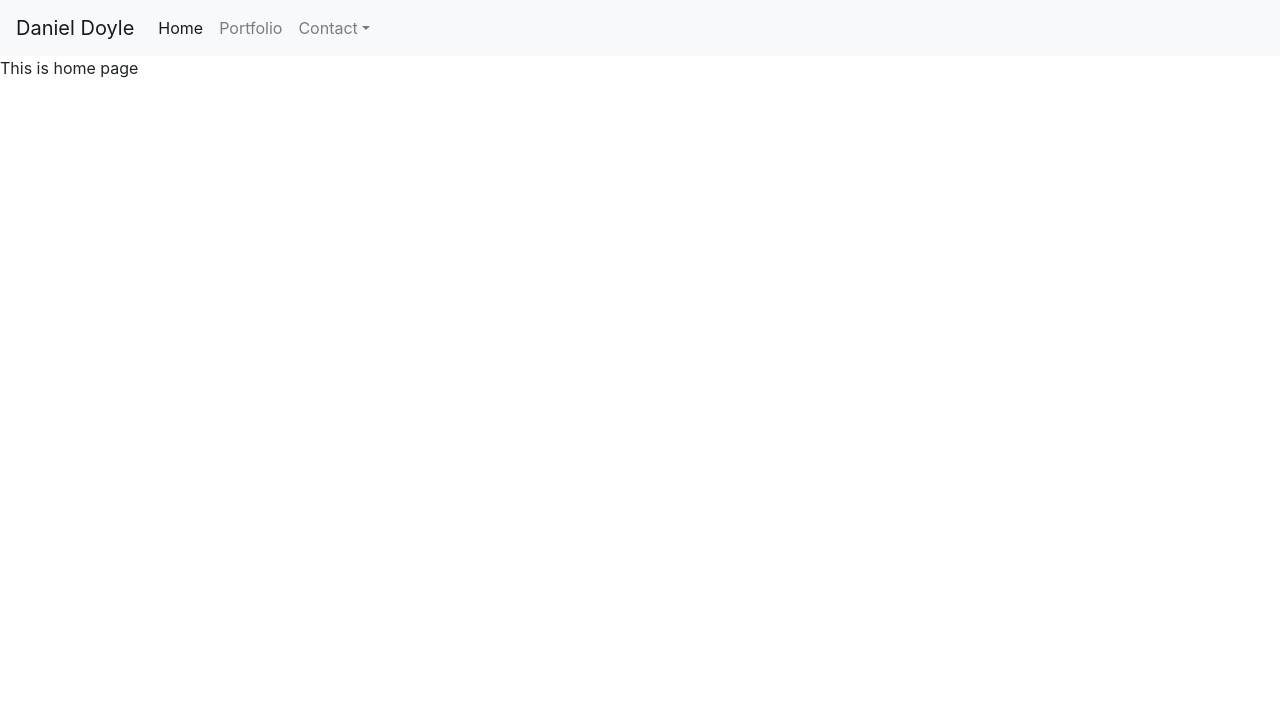
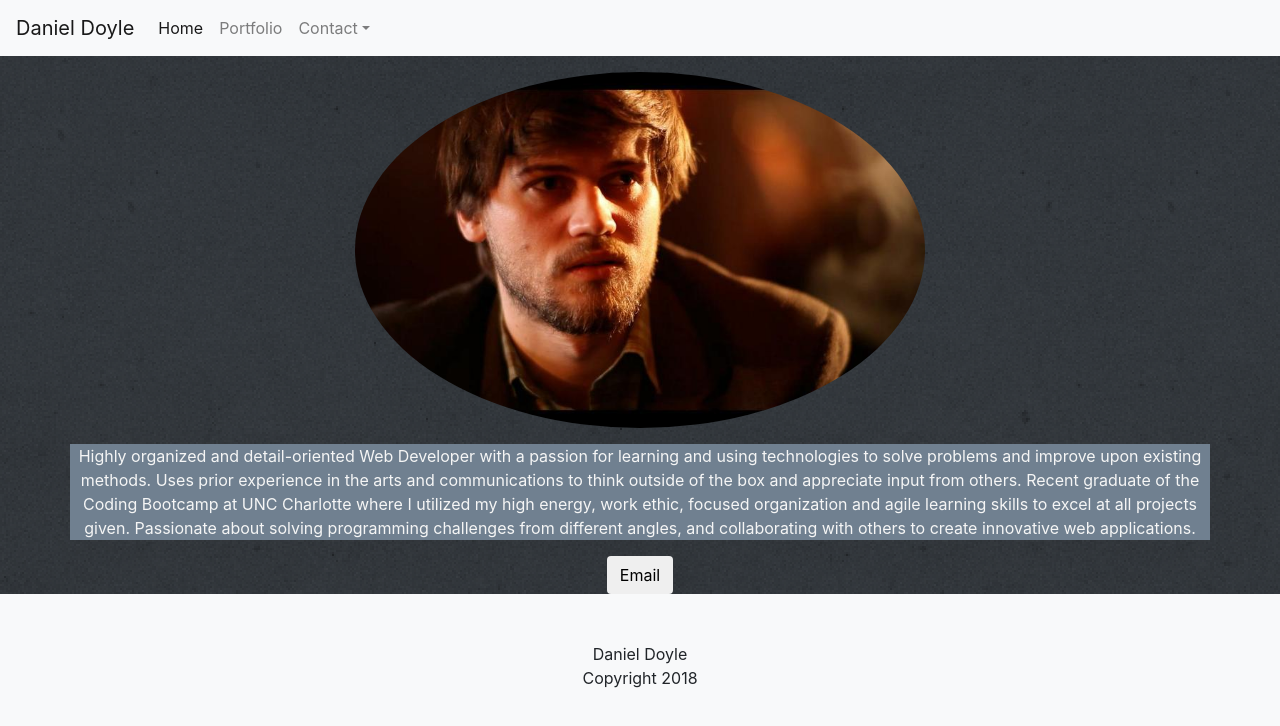
Before and after one commit to dbdoyle182/Bootstrap-Portfolio, a React (Create React App) app: page / in a window 1280 px wide. Shown: the top 726 px of the page. Built offline with nearby package versions, Linux system fonts and the light colour scheme.

Commit message:
Added homepage and minor styling

```diff
--- a/public/index.html
+++ b/public/index.html
@@ -20,6 +20,7 @@
       Learn how to configure a non-root public URL by running `npm run build`.
     -->
     <link rel="stylesheet" href="https://stackpath.bootstrapcdn.com/bootstrap/4.1.0/css/bootstrap.min.css" integrity="sha384-9gVQ4dYFwwWSjIDZnLEWnxCjeSWFphJiwGPXr1jddIhOegiu1FwO5qRGvFXOdJZ4" crossorigin="anonymous">
+    <link rel="stylesheet" type='text/css' href="style.css">
     <script src="https://code.jquery.com/jquery-3.3.1.slim.min.js" integrity="sha384-q8i/X+965DzO0rT7abK41JStQIAqVgRVzpbzo5smXKp4YfRvH+8abtTE1Pi6jizo" crossorigin="anonymous"></script>
     <script src="https://cdnjs.cloudflare.com/ajax/libs/popper.js/1.14.0/umd/popper.min.js" integrity="sha384-cs/chFZiN24E4KMATLdqdvsezGxaGsi4hLGOzlXwp5UZB1LY//20VyM2taTB4QvJ" crossorigin="anonymous"></script>
     <script src="https://stackpath.bootstrapcdn.com/bootstrap/4.1.0/js/bootstrap.min.js" integrity="sha384-uefMccjFJAIv6A+rW+L4AHf99KvxDjWSu1z9VI8SKNVmz4sk7buKt/6v9KI65qnm" crossorigin="anonymous"></script>
@@ -29,7 +30,7 @@
     <noscript>
       You need to enable JavaScript to run this app.
     </noscript>
-    <div id="root"></div>
+    <div id="root" class='body'></div>
     <!--
       This HTML file is a template.
       If you open it directly in the browser, you will see an empty page.
--- /dev/null
+++ b/public/style.css
@@ -0,0 +1,3 @@
+.body {
+    background: url('./images/background.png')
+}
--- a/src/App.js
+++ b/src/App.js
@@ -4,6 +4,8 @@ import HomePage from './pages/HomePage';
 import Portfolio from './pages/Portfolio';
 import Skills from './pages/Skills';
 import Navbar from './components/Navbar';
+import Footer from './components/Footer'
+import './App.css'
 
 
 class App extends Component {
@@ -18,6 +20,7 @@ class App extends Component {
               <Route path='/portfolio' component={Portfolio} />
               <Route path='/skills' component={Skills} />
             </Switch>
+            <Footer />
           </div>
         </Router>
 
--- a/src/components/Contact/Contact.js
+++ /dev/null
@@ -1,19 +0,0 @@
-import React from 'react';
-
-const Contact = () => (
-    <aside>
-
-    </aside>
-)
-
-export default Contact;
-
-// <a href='https://www.linkedin.com/in/daniel-doyle-b34a90ba/' target='_blank'>
-//             <img src='../../images/linkedin.png'/>
-//         </a>
-//         <a href='https://github.com/dbdoyle182' target='_blank'>
-//             <img src='../../images/github.png' />
-//         </a>
-//         <a>
-//             <img />
-//         </a>
--- /dev/null
+++ b/src/components/Footer/Footer.css
@@ -0,0 +1,3 @@
+.footer {
+    background-color: rgb(248,249,250)
+}
--- a/src/components/Footer/Footer.js
+++ b/src/components/Footer/Footer.js
@@ -0,0 +1,13 @@
+import React from 'react';
+import './Footer.css'
+
+const Footer = () => (
+    <footer className='text-center pt-5 pb-5 footer'>
+        <p>Daniel Doyle
+        <br />
+        Copyright 2018</p>
+    </footer>
+)
+
+
+export default Footer;
--- a/src/components/Footer/index.js
+++ b/src/components/Footer/index.js
@@ -0,0 +1 @@
+export { default } from './Footer.js'
--- a/src/components/Navbar/Navbar.js
+++ b/src/components/Navbar/Navbar.js
@@ -21,9 +21,9 @@ const Navbar = () => (
                 Contact
                 </a>
                 <div className="dropdown-menu" aria-labelledby="navbarDropdown">
-                <a className="dropdown-item" href="/" rel="noopener noreferrer">Github</a>
-                <a className="dropdown-item" href="/" rel="noopener noreferrer">LinkedIn</a>
-                <a className="dropdown-item" href="/" rel="noopener noreferrer">Resume</a>
+                <a className="dropdown-item" href="https://github.com/dbdoyle182" rel="noopener noreferrer">Github</a>
+                <a className="dropdown-item" href="https://www.linkedin.com/in/daniel-doyle-b34a90ba/" rel="noopener noreferrer">LinkedIn</a>
+                <a className="dropdown-item" href="https://uptowork.com/mycv/doyle" rel="noopener noreferrer">Resume</a>
                 </div>
             </li>
             </ul>
--- /dev/null
+++ b/src/pages/HomePage/HomePage.css
@@ -0,0 +1,10 @@
+.self {
+    width: 50%;
+    height: 50%;
+    border-radius: 50%
+}
+
+.info {
+    background-color: slategray;
+    color: whitesmoke
+}
--- a/src/pages/HomePage/HomePage.js
+++ b/src/pages/HomePage/HomePage.js
@@ -1,10 +1,22 @@
 import React from 'react';
-import Contact from '../../components/Contact'
+import './HomePage.css';
 
 const HomePage = () => (
-    <div>This is home page
-    <Contact />
-    </div>
+    <section className='container body'>
+        <div className='row mt-3 mb-3'>
+            <img src='../../../../images/me.jpg' className='mx-auto self'/>
+        </div>
+        <div className='row'>
+            <p className='text-center info'>
+            Highly organized and detail-oriented Web Developer with a passion for learning and using technologies to solve problems and improve upon existing methods. Uses  prior experience in the arts and communications to think outside of the box and appreciate input from others. Recent graduate of the Coding Bootcamp at UNC Charlotte where I utilized my high energy, work ethic, focused organization and agile learning skills to excel at all projects given. Passionate about solving programming challenges from different angles, and collaborating with others to create innovative web applications.
+            </p>
+        </div>
+        <div className='row'>
+            <button className='btn mx-auto'>
+                <img />Email
+            </button>
+        </div>
+    </section>
 );
 
 export default HomePage;
```
Also changed, not shown: public/images/background.png (renamed from assets/images/background.png), src/App.css (added).
